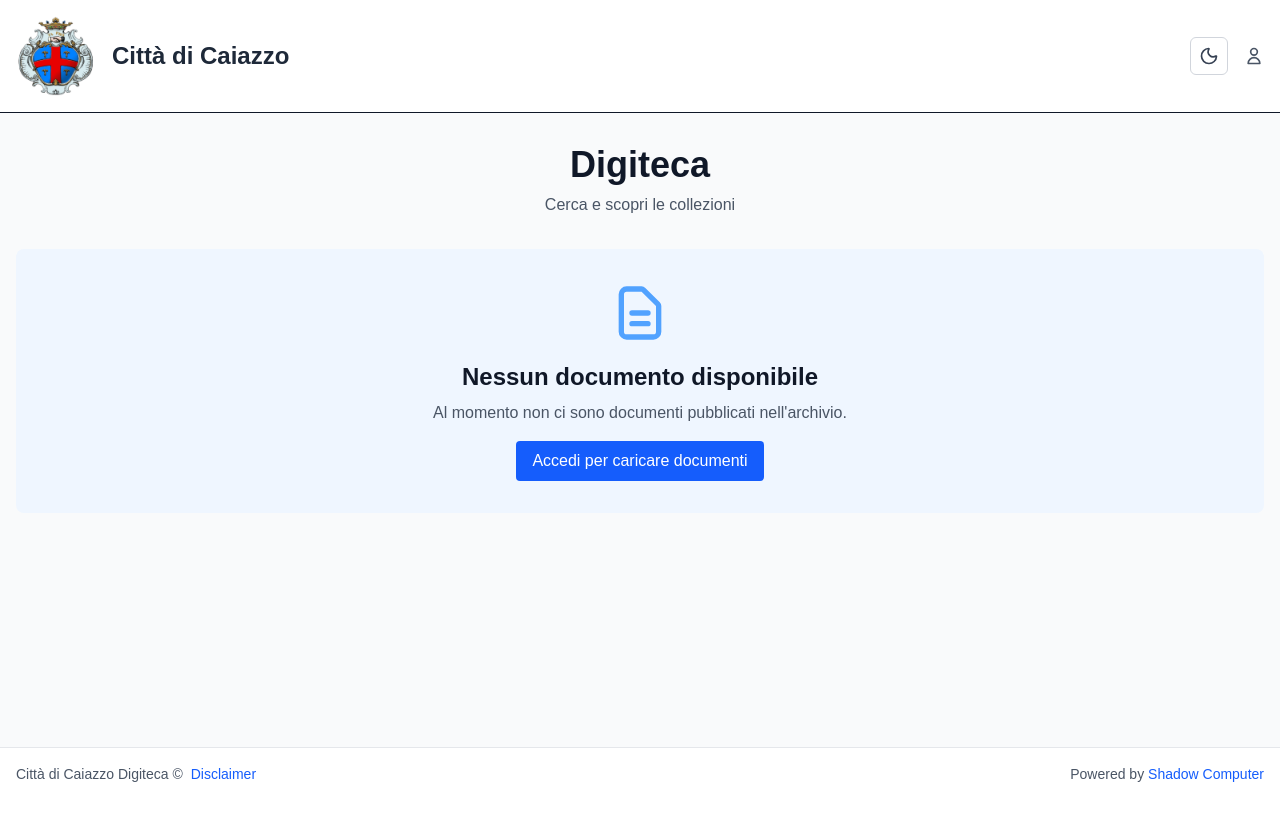
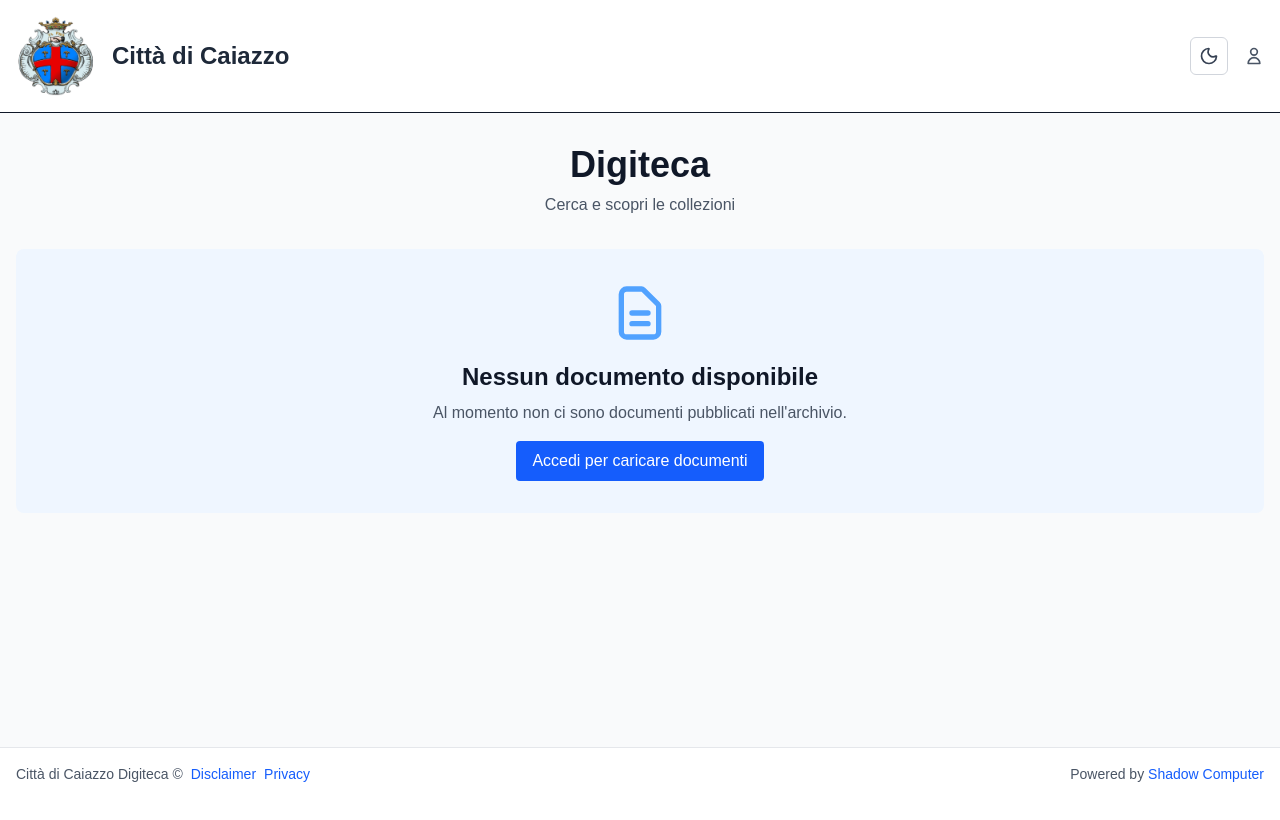
Before and after one commit to DeltaKm/digitecaCaiazzo, a Next.js app: page / in a window 1280 px wide. Shown: the top 820 px of the page. Built offline with nearby package versions, Linux system fonts and the light colour scheme; no server answers; the database is empty.

Commit message:
chore: add privacy link

```diff
--- a/app/layout.tsx
+++ b/app/layout.tsx
@@ -50,6 +50,14 @@
                   >
                     Disclaimer
                   </a>
+                  <a
+                    href="https://palazzomazziotti.comunedicaiazzo.it/privacy/"
+                    target="_blank"
+                    rel="noopener noreferrer"
+                    className="text-blue-600 dark:text-blue-400 hover:text-blue-700 dark:hover:text-blue-300 font-medium transition-colors"
+                  >
+                    Privacy
+                  </a>
                 </div>
                 <p className="text-sm text-gray-600 dark:text-gray-400">
                   Powered by{" "}
```
